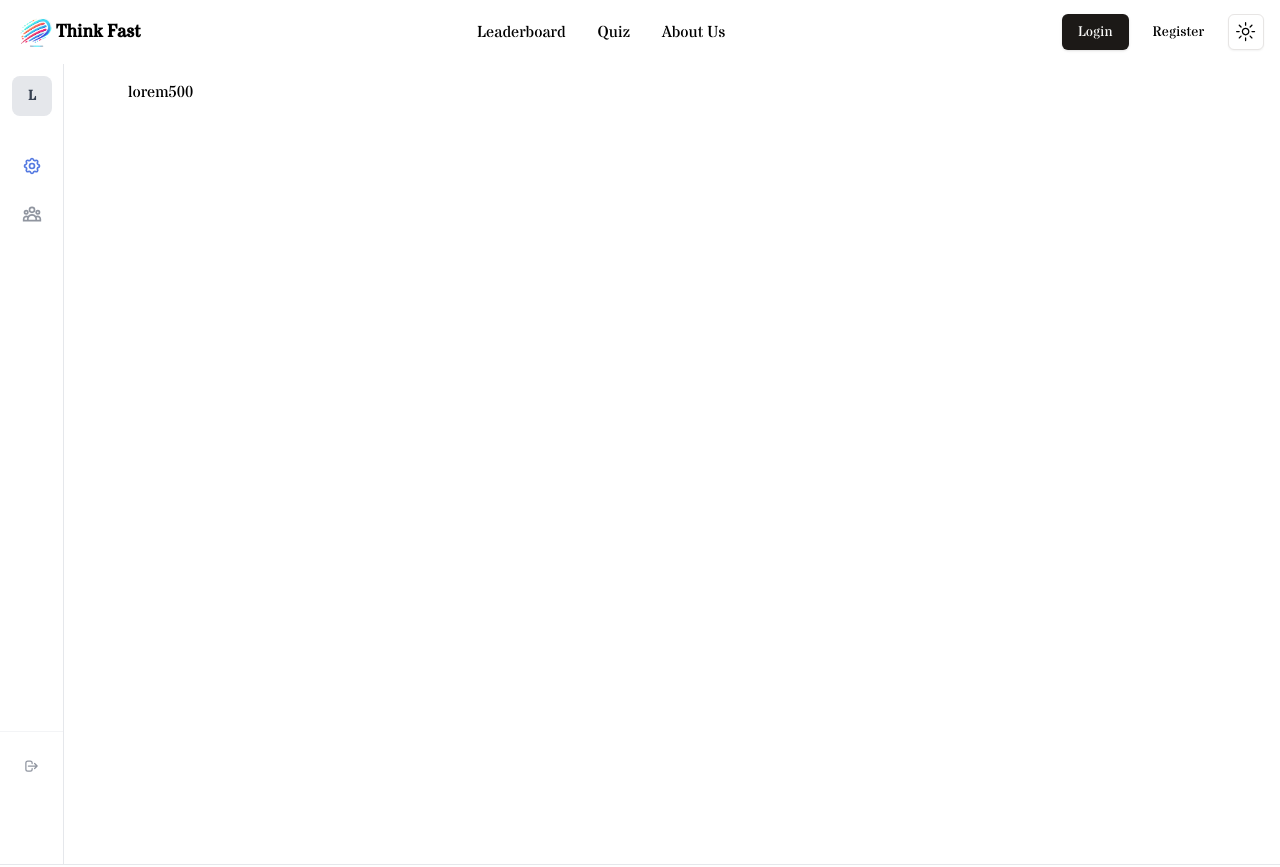
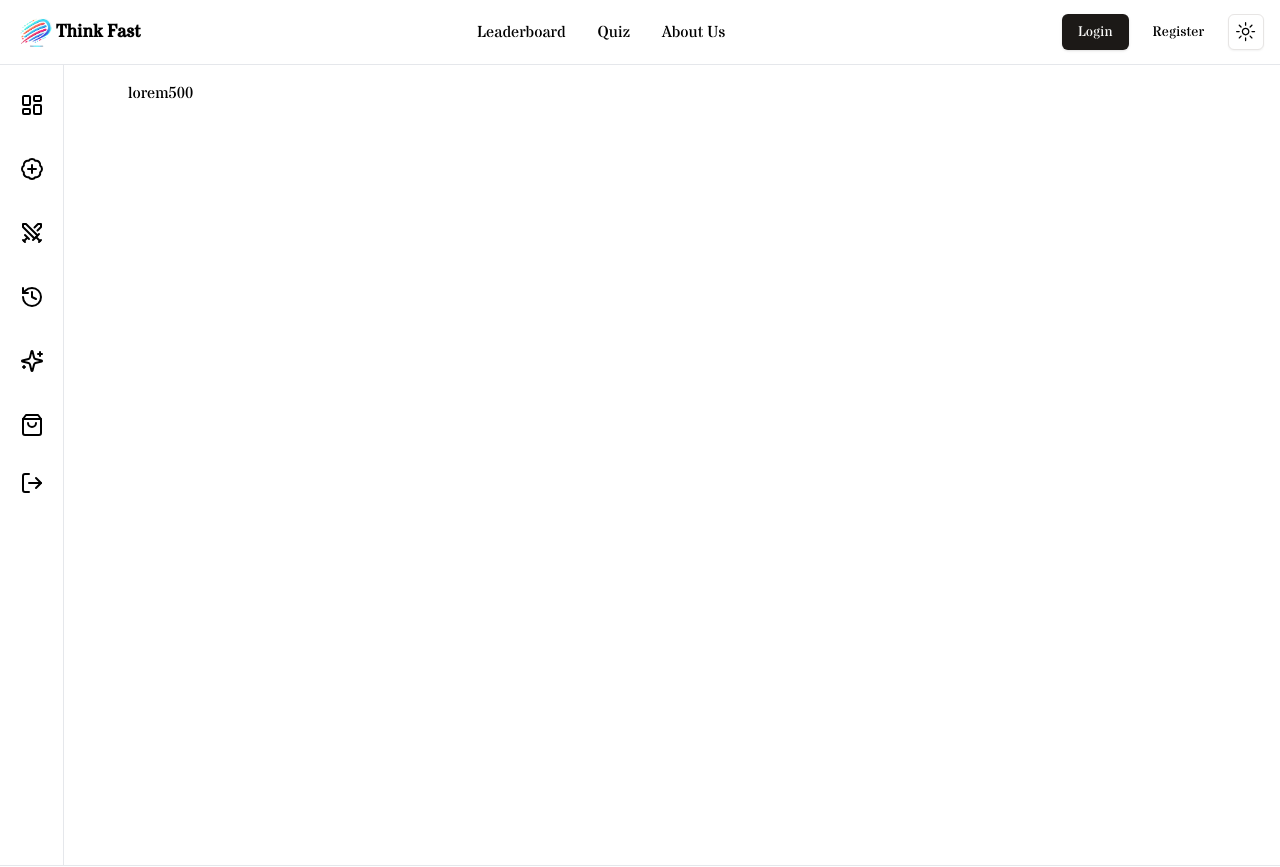
Before and after one commit to StarDust130/ThinkFast, a Next.js app: page /dashboard in a window 1280 px wide. Shown: the top 867 px of the page. Built offline with nearby package versions, Linux system fonts and the light colour scheme; no server answers.

Commit message:
Add AI component

```diff
--- a/package.json
+++ b/package.json
@@ -15,6 +15,7 @@
     "@radix-ui/react-dropdown-menu": "^2.1.1",
     "@radix-ui/react-icons": "^1.3.0",
     "@radix-ui/react-slot": "^1.1.0",
+    "@radix-ui/react-tooltip": "^1.1.2",
     "class-variance-authority": "^0.7.0",
     "clsx": "^2.1.1",
     "framer-motion": "^11.5.6",
--- /dev/null
+++ b/src/app/(main)/ai/page.tsx
@@ -0,0 +1,4 @@
+const AI = () => {
+  return <div>AI</div>;
+};
+export default AI;
--- a/src/app/(main)/layout.tsx
+++ b/src/app/(main)/layout.tsx
@@ -8,7 +8,7 @@ export default function MainLayout({
   return (
     <div className="flex h-screen ">
       {/* Sidebar (starts below the header) */}
-      <aside className=" bg-gray-200 z-10 sticky">
+      <aside className="z-10 sticky">
         <Sidebar />
       </aside>
 
--- a/src/components/elements/Header.tsx
+++ b/src/components/elements/Header.tsx
@@ -1,8 +1,9 @@
+"use client";
 import Link from "next/link";
 import { Button } from "../ui/button";
 import Logo from "./Logo";
 import { ModeToggle } from "./ModeToggle";
-import { Menu } from "lucide-react";
+import { LogOut, Menu } from "lucide-react";
 import {
   Sheet,
   SheetContent,
@@ -11,11 +12,12 @@ import {
   SheetTrigger,
   SheetClose, // Import SheetClose
 } from "@/components/ui/sheet";
-import { SignedIn, SignedOut,  UserButton } from "@clerk/nextjs";
+import { SignedIn, SignedOut, useClerk, UserButton } from "@clerk/nextjs";
 
 const Header = () => {
+  const { signOut } = useClerk();
   return (
-    <header className="flex justify-between items-center px-4 py-3 z-50  ">
+    <header className="flex justify-between items-center border-b px-4 py-3 z-50  ">
       {/* Logo */}
       <div className="flex items-center">
         <Logo />
@@ -119,6 +121,23 @@ const Header = () => {
                     </Link>
                   </SheetClose>
                 </SignedOut>
+                <SignedIn>
+                  <SheetClose asChild>
+                    <Link href="/shop" className="font-medium hover:underline">
+                      Shop
+                    </Link>
+                  </SheetClose>
+
+                  <SheetClose asChild>
+                    <Button
+                      variant={"ghost"}
+                      onClick={() => signOut()}
+                      className="flex justify-start items-center p-1 w-full"
+                    >
+                      Logout
+                    </Button>
+                  </SheetClose>
+                </SignedIn>
               </nav>
 
               <span className="absolute bottom-3 left-5">
--- a/src/components/elements/Sidebar.tsx
+++ b/src/components/elements/Sidebar.tsx
@@ -1,131 +1,182 @@
+"use client";
+import {
+  BadgePlus,
+  History,
+  LayoutDashboard,
+  LogOut,
+  ShoppingBag,
+  Sparkles,
+  Swords,
+} from "lucide-react";
+import Link from "next/link";
+import {
+  Tooltip,
+  TooltipContent,
+  TooltipProvider,
+  TooltipTrigger,
+} from "@/components/ui/tooltip";
+import { useClerk } from "@clerk/nextjs";
+import { Button } from "../ui/button";
+
 const Sidebar = () => {
+  const { signOut } = useClerk();
+
   return (
     <>
       {/* Sidebar for large screens */}
-      <div className="hidden h-screen w-16 flex-col justify-between border-e bg-white lg:flex">
-        <div>
-          <div className="inline-flex h-16 w-16 items-center justify-center">
-            <span className="grid h-10 w-10 place-content-center rounded-lg bg-gray-200 text-sm text-gray-700 font-bold">
-              L
-            </span>
+      <TooltipProvider>
+        <div className="hidden h-screen w-16 flex-col items-center justify-start border-e lg:flex">
+          <div className="mt-4 space-y-1">
+            <Tooltip>
+              <Link
+                href="/dashboard"
+                className="group relative flex justify-center p-3 transition-all duration-300"
+              >
+                <TooltipTrigger>
+                  <LayoutDashboard />
+                </TooltipTrigger>
+                <TooltipContent>
+                  <p>Dashboard</p>
+                </TooltipContent>
+              </Link>
+            </Tooltip>
           </div>
-
           <div className="mt-4 space-y-1">
-            {/* General */}
-            <a
-              href="#"
-              className="group relative flex justify-center p-3 text-blue-700 hover:bg-gray-100 hover:text-blue-600 transition-all duration-300"
+            <Tooltip>
+              <Link
+                href="/quiz/create-quiz"
+                className="group relative flex justify-center p-3 transition-all duration-300"
               >
-              <svg
-                xmlns="http://www.w3.org/2000/svg"
-                className="h-5 w-5 opacity-75"
-                viewBox="0 0 24 24"
-                fill="none"
-                stroke="currentColor"
-                strokeWidth="2"
+                <TooltipTrigger>
+                  <BadgePlus />
+                </TooltipTrigger>
+                <TooltipContent>
+                  <p>Create Quiz</p>
+                </TooltipContent>
+              </Link>
+            </Tooltip>
+          </div>
+          <div className="mt-4 space-y-1">
+            <Tooltip>
+              <Link
+                href="/quiz/123"
+                className="group relative flex justify-center p-3 transition-all duration-300"
               >
-                <path d="M10.325 4.317c.426-1.756 2.924-1.756 3.35 0a1.724 1.724 0 002.573 1.066c1.543-.94 3.31.826 2.37 2.37a1.724 1.724 0 001.065 2.572c1.756.426 1.756 2.924 0 3.35a1.724 1.724 0 00-1.066 2.573c.94 1.543-.826 3.31-2.37 2.37a1.724 1.724 0 00-2.572 1.065c-.426 1.756-2.924 1.756-3.35 0a1.724 1.724 0 00-2.573-1.066c-1.543.94-3.31-.826-2.37-2.37a1.724 1.724 0 00-1.065-2.572c-1.756-.426-1.756-2.924 0-3.35a1.724 1.724 0 001.066-2.573c-.94-1.543.826-3.31 2.37-2.37.996.608 2.296.07 2.572-1.065z" />
-                <path d="M15 12a3 3 0 11-6 0 3 3 0 016 0z" />
-              </svg>
-              <span className="absolute left-full ml-2 whitespace-nowrap rounded-lg bg-gray-900 px-2 py-1 text-xs text-white opacity-0 group-hover:opacity-100">
-                General
-              </span>
-            </a>
-            {/* Other Links */}
-            <a
-              href="#"
-              className="group relative flex justify-center p-3 text-gray-500 hover:bg-gray-100 hover:text-gray-700 transition-all duration-300"
+                <TooltipTrigger>
+                  <Swords />
+                </TooltipTrigger>
+                <TooltipContent>
+                  <p>Room</p>
+                </TooltipContent>
+              </Link>
+            </Tooltip>
+          </div>
+          <div className="mt-4 space-y-1">
+            <Tooltip>
+              <Link
+                href="/history"
+                className="group relative flex justify-center p-3 transition-all duration-300"
               >
-              <svg
-                xmlns="http://www.w3.org/2000/svg"
-                className="h-5 w-5 opacity-75"
-                fill="none"
-                viewBox="0 0 24 24"
-                stroke="currentColor"
-                strokeWidth="2"
+                <TooltipTrigger>
+                  <History />
+                </TooltipTrigger>
+                <TooltipContent>
+                  <p>History</p>
+                </TooltipContent>
+              </Link>
+            </Tooltip>
+          </div>
+          <div className="mt-4 space-y-1">
+            <Tooltip>
+              <Link
+                href="/ai"
+                className="group relative flex justify-center p-3 transition-all duration-300"
               >
-                <path d="M17 20h5v-2a3 3 0 00-5.356-1.857M17 20H7m10 0v-2c0-.656-.126-1.283-.356-1.857M7 20H2v-2a3 3 0 015.356-1.857M7 20v-2c0-.656.126-1.283.356-1.857m0 0a5.002 5.002 0 019.288 0M15 7a3 3 0 11-6 0 3 3 0 016 0zm6 3a2 2 0 11-4 0 2 2 0 014 0zM7 10a2 2 0 11-4 0 2 2 0 014 0z" />
-              </svg>
-              <span className="absolute left-full ml-2 whitespace-nowrap rounded-lg bg-gray-900 px-2 py-1 text-xs text-white opacity-0 group-hover:opacity-100">
-                Teams
-              </span>
-            </a>
-            {/* Additional items */}
+                <TooltipTrigger>
+                  <Sparkles />
+                </TooltipTrigger>
+                <TooltipContent>
+                  <p>AI</p>
+                </TooltipContent>
+              </Link>
+            </Tooltip>
           </div>
+          <div className="mt-4 space-y-1">
+            <Tooltip>
+              <Link
+                href="/shop"
+                className="group relative flex justify-center p-3 transition-all duration-300"
+              >
+                <TooltipTrigger>
+                  <ShoppingBag />
+                </TooltipTrigger>
+                <TooltipContent>
+                  <p>Shop</p>
+                </TooltipContent>
+              </Link>
+            </Tooltip>
           </div>
-
-        <div className="sticky bottom-0 w-full p-3 bg-white border-t border-gray-100">
-          <button
-            type="submit"
-            className="group relative flex w-full justify-center p-3 text-gray-500 hover:bg-gray-100 hover:text-gray-700 transition-all duration-300"
+          <div className="mt-4 space-y-1 sticky bottom-5">
+            <Tooltip>
+              <Button
+                variant={"ghost"}
+                onClick={() => signOut()}
+                className="group relative flex justify-center p-3 transition-all duration-300"
               >
-            <svg
-              xmlns="http://www.w3.org/2000/svg"
-              className="h-5 w-5 opacity-75"
-              fill="none"
-              viewBox="0 0 24 24"
-              stroke="currentColor"
-              strokeWidth="2"
-            >
-              <path
-                strokeLinecap="round"
-                strokeLinejoin="round"
-                d="M17 16l4-4m0 0l-4-4m4 4H7m6 4v1a3 3 0 01-3 3H6a3 3 0 01-3-3V7a3 3 0 013-3h4a3 3 0 013 3v1"
-              />
-            </svg>
-            <span className="absolute left-full ml-2 whitespace-nowrap rounded-lg bg-gray-900 px-2 py-1 text-xs text-white opacity-0 group-hover:opacity-100">
-              Logout
-            </span>
-          </button>
+                <TooltipTrigger>
+                  <LogOut />
+                </TooltipTrigger>
+                <TooltipContent>
+                  <p>Logout</p>
+                </TooltipContent>
+              </Button>
+            </Tooltip>
           </div>
         </div>
 
         {/* Bottom Navbar for Small Screens */}
-      <div className="fixed inset-x-0 bottom-0 flex justify-around  bg-white p-3 shadow-lg lg:hidden">
-        <a
-          href="#"
+        <div className="fixed inset-x-0 bottom-0 flex justify-around  p-3 shadow-lg lg:hidden">
+          <Link
+            href="/dashboard"
             className="flex flex-col items-center text-gray-500 hover:text-gray-700"
           >
-          <svg
-            xmlns="http://www.w3.org/2000/svg"
-            className="h-6 w-6"
-            fill="none"
-            viewBox="0 0 24 24"
-            stroke="currentColor"
-            strokeWidth="2"
-          >
-            <path
-              strokeLinecap="round"
-              strokeLinejoin="round"
-              d="M15 7a3 3 0 11-6 0 3 3 0 016 0zM12 14a7 7 0 00-7 7h14a7 7 0 00-7-7z"
-            />
-          </svg>
-          <span className="text-xs">Account</span>
-        </a>
+            <LayoutDashboard className="h-6 w-6" />
+            <span className="text-xs">Dashboard</span>
+          </Link>
 
-        <a
-          href="#"
+          <Link
+            href="/quiz/123"
             className="flex flex-col items-center text-gray-500 hover:text-gray-700"
           >
-          <svg
-            xmlns="http://www.w3.org/2000/svg"
-            className="h-6 w-6"
-            fill="none"
-            viewBox="0 0 24 24"
-            stroke="currentColor"
-            strokeWidth="2"
+            <Swords className="h-10 w-10" />
+            <span className="text-xs">Room</span>
+          </Link>
+
+          <Link
+            href="/quiz/create-quiz"
+            className="flex flex-col items-center text-gray-500 hover:text-gray-700"
           >
-            <path
-              strokeLinecap="round"
-              strokeLinejoin="round"
-              d="M9 7h6m0 10v-3m-3 3h.01M9 17h.01M9 14h.01M12 14h.01M15 11h.01M12 11h.01M9 11h.01M7 21h10a2 2 0 002-2V5a2 2 0 00-2-2H7a2 2 0 00-2 2v14a2 2 0 002 2z"
-            />
-          </svg>
-          <span className="text-xs">Invoices</span>
-        </a>
+            <BadgePlus className="h-6 w-6" />
+            <span className="text-xs">Create Quiz</span>
+          </Link>
 
-        {/* Additional icons */}
+          <Link
+            href="/ai"
+            className="flex flex-col items-center text-gray-500 hover:text-gray-700"
+          >
+            <Sparkles className="h-6 w-6" />
+            <span className="text-xs">AI</span>
+          </Link>
+
+          <Link
+            href="/history"
+            className="flex flex-col items-center text-gray-500 hover:text-gray-700"
+          >
+            <History className="h-6 w-6" />
+            <span className="text-xs">History</span>
+          </Link>
         </div>
+      </TooltipProvider>
     </>
   );
 };
--- /dev/null
+++ b/src/components/ui/tooltip.tsx
@@ -0,0 +1,30 @@
+"use client"
+
+import * as React from "react"
+import * as TooltipPrimitive from "@radix-ui/react-tooltip"
+
+import { cn } from "@/lib/utils"
+
+const TooltipProvider = TooltipPrimitive.Provider
+
+const Tooltip = TooltipPrimitive.Root
+
+const TooltipTrigger = TooltipPrimitive.Trigger
+
+const TooltipContent = React.forwardRef<
+  React.ElementRef<typeof TooltipPrimitive.Content>,
+  React.ComponentPropsWithoutRef<typeof TooltipPrimitive.Content>
+>(({ className, sideOffset = 4, ...props }, ref) => (
+  <TooltipPrimitive.Content
+    ref={ref}
+    sideOffset={sideOffset}
+    className={cn(
+      "z-50 overflow-hidden rounded-md bg-primary px-3 py-1.5 text-xs text-primary-foreground animate-in fade-in-0 zoom-in-95 data-[state=closed]:animate-out data-[state=closed]:fade-out-0 data-[state=closed]:zoom-out-95 data-[side=bottom]:slide-in-from-top-2 data-[side=left]:slide-in-from-right-2 data-[side=right]:slide-in-from-left-2 data-[side=top]:slide-in-from-bottom-2",
+      className
+    )}
+    {...props}
+  />
+))
+TooltipContent.displayName = TooltipPrimitive.Content.displayName
+
+export { Tooltip, TooltipTrigger, TooltipContent, TooltipProvider }
```
Also changed, not shown: 1 other file (tests, documents, lock files or other folders). Lines whose indentation alone changed are shown as unchanged.
